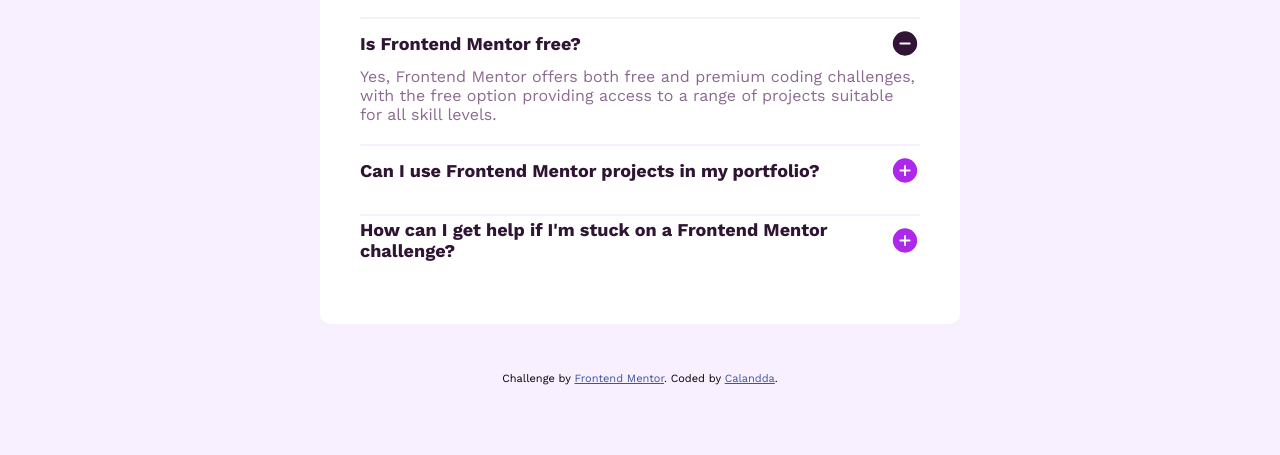
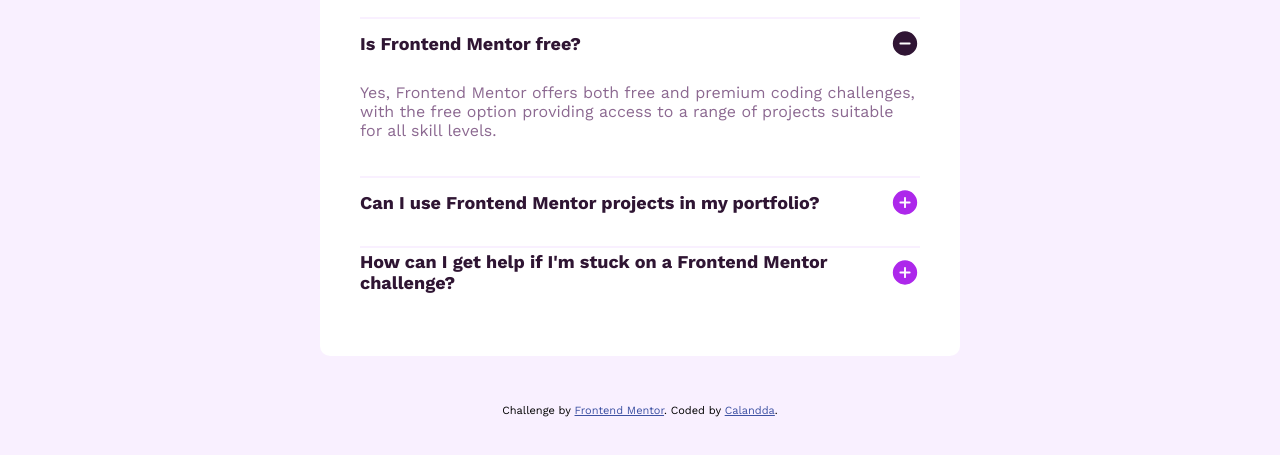
Before and after one commit to Calandda/FAQ-Accordion-Main-FrontendMentor, a plain HTML site: page index.html in a window 1280 px wide. Both pictures are taken after a click on the element 640 px from the left and 376 px from the top of the page. Shown: the part 325-780 px from the top of the page. Drawn offline with Linux system fonts and the light colour scheme.

Commit message:
Adjusted Details padding

```diff
--- a/style.css
+++ b/style.css
@@ -89,6 +89,10 @@ details > summary{
 details > summary:hover{
     color: hsl(292,16%,49%);
 }
+details > div{
+    padding-top: 1rem;
+    padding-bottom: 1rem;
+}
 
 @media (min-width: 320px) and (orientation: portrait){
     body{
```
Also changed, not shown: 1 other file.
